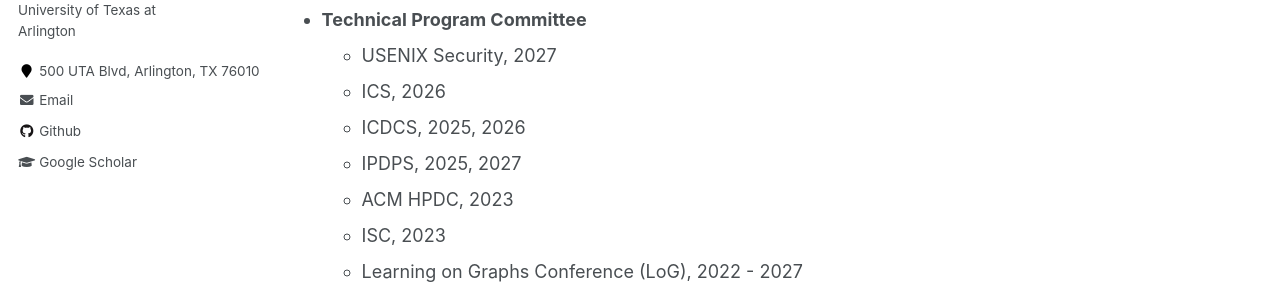
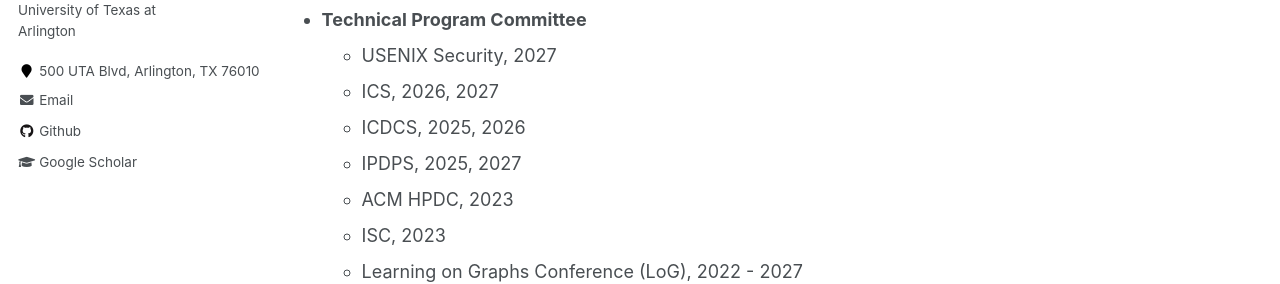
Before and after one commit to yuede/yuede.github.io, a Jekyll site: the page built from _pages/service.md, in a window 1280 px wide and 900 px high. Shown: the part 401-685 px from the top of the window. Built offline with Jekyll 4.4.1, drawn with Linux system fonts in a browser that asks for light colours.

Commit message:
Add ICS 2027 PC service
Co-Authored-By: Claude Sonnet 5 <noreply@anthropic.com>

```diff
--- a/_pages/service.md
+++ b/_pages/service.md
@@ -14,7 +14,7 @@ author_profile: true
 
 * **Technical Program Committee**
     * USENIX Security, 2027
-    * ICS, 2026
+    * ICS, 2026, 2027
     * ICDCS, 2025, 2026
     * IPDPS, 2025, 2027
     * ACM HPDC, 2023
```
